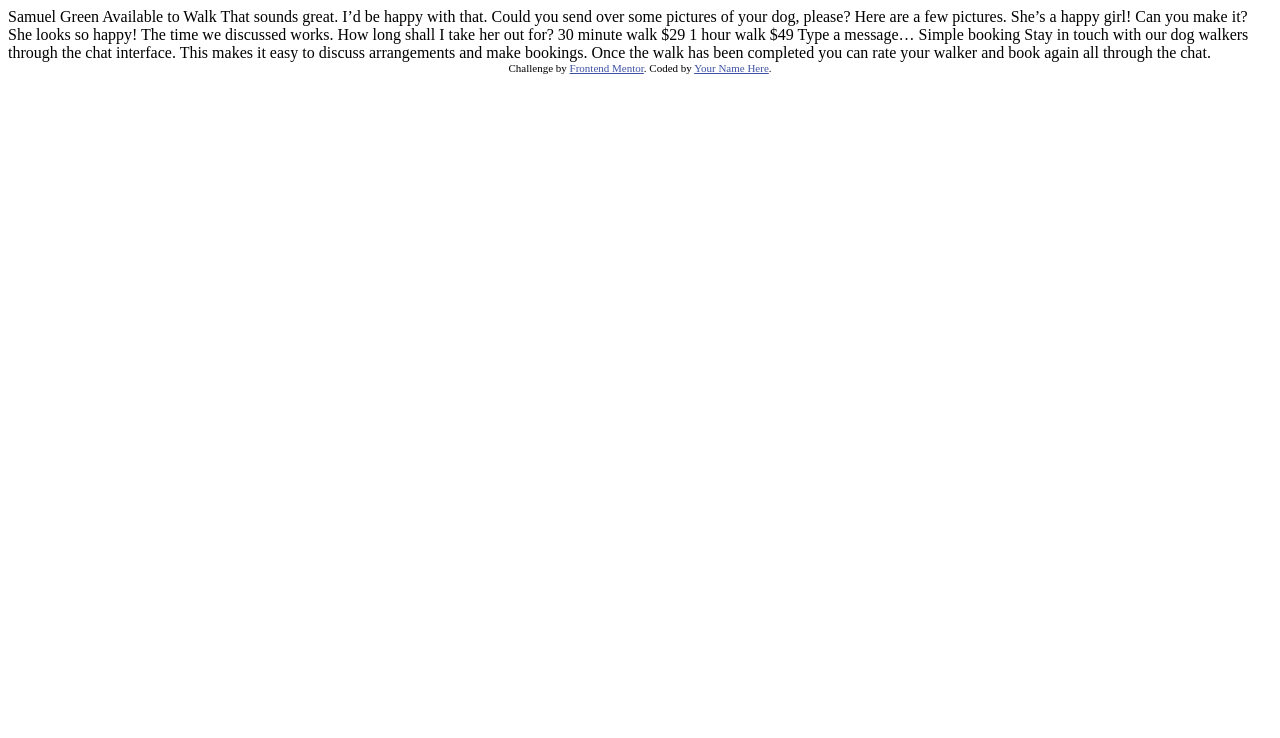
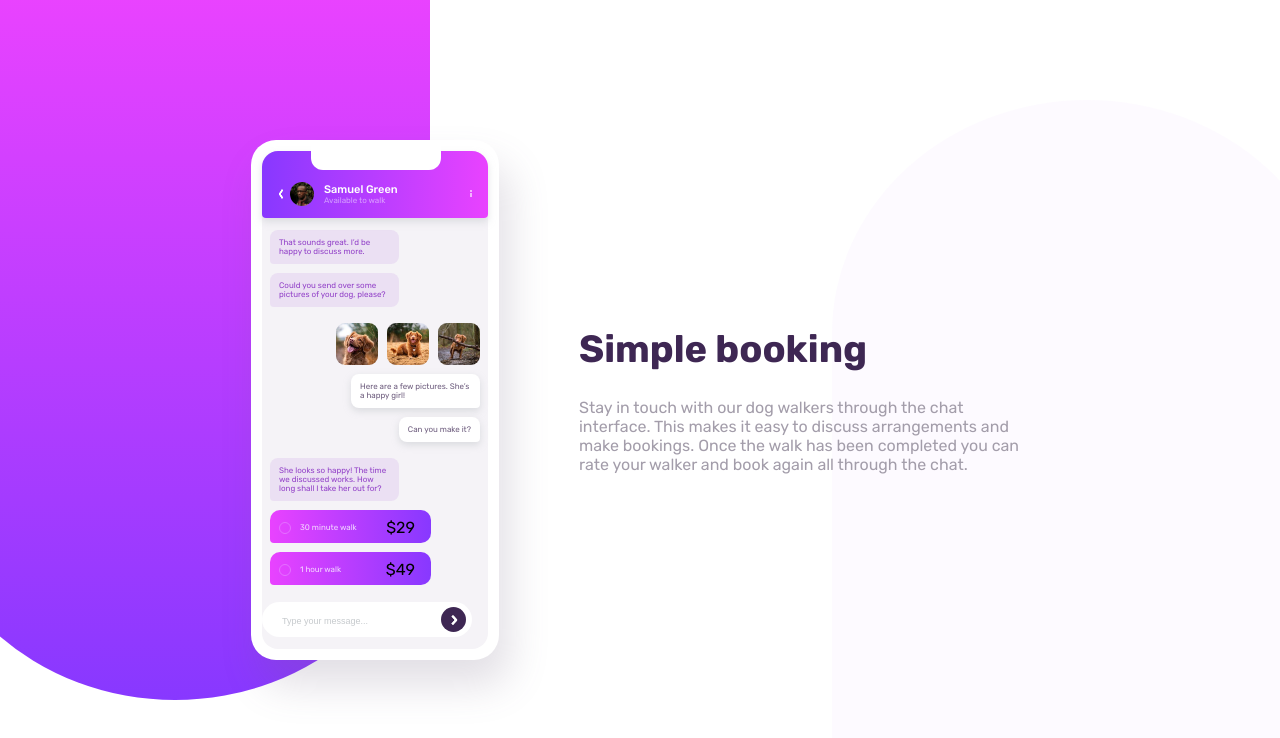
Before and after one commit to Just9krish/Chat-app-css-illustration-master, a plain HTML site: page index.html in a window 1280 px wide. Drawn offline with Linux system fonts and the light colour scheme.

Commit message:
finished

```diff
--- a/index.html
+++ b/index.html
@@ -1,51 +1,112 @@
 <!DOCTYPE html>
 <html lang="en">
+
 <head>
   <meta charset="UTF-8">
-  <meta name="viewport" content="width=device-width, initial-scale=1.0"> <!-- displays site properly based on user's device -->
+  <meta name="viewport" content="width=device-width, initial-scale=1.0">
+  <!-- displays site properly based on user's device -->
 
   <link rel="icon" type="image/png" sizes="32x32" href="./images/favicon-32x32.png">
-
+  <link rel="stylesheet" href="style.css">
   <title>Frontend Mentor | [Challenge Name Here]</title>
 
   <!-- Feel free to remove these styles or customise in your own stylesheet 👍 -->
   <style>
-    .attribution { font-size: 11px; text-align: center; }
-    .attribution a { color: hsl(228, 45%, 44%); }
+    .attribution {
+      font-size: 11px;
+      text-align: center;
+    }
+
+    .attribution a {
+      color: hsl(228, 45%, 44%);
+    }
   </style>
 </head>
+
 <body>
+  <div class="main">
+    <div class="app">
+      <div class="app-notch"></div>
 
-  Samuel Green
-  Available to Walk
+      <div class="app-background">
+        <div class="app-banner">
+          <div class="left-arrow"></div>
+          <div class="profile-pic"></div>
+          <div class="profile-name">
+            <h2>Samuel Green</h2>
+            <h3>Available to walk</h3>
+          </div>
+          <div class="click-for-more">
+            <div class="list">
+              <div class="square"></div>
+              <div class="square"></div>
+              <div class="square"></div>
+            </div>
+          </div>
+        </div>
 
-  That sounds great. I’d be happy with that.
+        <div class="app-chats">
+          <div class="chat chat-left">
+            <h4>That sounds great. I’d be happy to discuss more.</h4>
+          </div>
+          <div class="chat chat-left">
+            <h4>Could you send over some pictures of your dog, please?</h4>
+          </div>
 
-  Could you send over some pictures of your dog, please?
+          <div class="chat-imgs">
+            <div class="img img-1"></div>
+            <div class="img img-2"></div>
+            <div class="img img-3"></div>
+          </div>
 
-  Here are a few pictures. She’s a happy girl!
+          <div class="chat chat-right">
+            <h4>Here are a few pictures. She’s a happy girl!</h4>
+          </div>
+          <div class="chat chat-right">
+            <h4>Can you make it?</h4>
+          </div>
+          <div class="chat chat-left">
+            <h4>She looks so happy! The time we discussed works. How long shall I take her out for?</h4>
+          </div>
 
-  Can you make it?
+          <div class="chat chat-price">
+            <div class="right-btn">
+              <div class="radio"></div>
+            </div>
+            <div class="duration">
+              <h4>30 minute walk</h4>
+            </div>
+            <div class="price">$29</div>
+          </div>
 
-  She looks so happy! The time we discussed works. How long shall I take her out for?
+          <div class="chat chat-price">
+            <div class="right-btn">
+              <div class="radio"></div>
+            </div>
+            <div class="duration">
+              <h4>1 hour walk</h4>
+            </div>
+            <div class="price">$49</div>
+          </div>
+        </div>
 
-  30 minute walk
-  $29
+        <div class="submit">
+          <input type="text" class="submit-input" placeholder="Type your message... ">
+          <div class="submit-btn">
+            <div class="right-arrow"></div>
+          </div>
+        </div>
+      </div>
+    </div>
 
-  1 hour walk
-  $49
 
-  Type a message…
-
-  Simple booking
-
-  Stay in touch with our dog walkers through the chat interface. This makes it easy to
-  discuss arrangements and make bookings. Once the walk has been completed you can rate
-  your walker and book again all through the chat.
-
-  <div class="attribution">
-    Challenge by <a href="https://www.frontendmentor.io?ref=challenge" target="_blank">Frontend Mentor</a>.
-    Coded by <a href="#">Your Name Here</a>.
+  <main>
+    <h1>Simple booking</h1>
+    <p>Stay in touch with our dog walkers through the chat interface. This makes it easy to
+      discuss arrangements and make bookings. Once the walk has been completed you can rate
+      your walker and book again all through the chat.</p>
+  </main>
   </div>
 </body>
+
 </html>
--- /dev/null
+++ b/style.css
@@ -0,0 +1,419 @@
+@import url("https://fonts.googleapis.com/css2?family=Rubik:wght@400;500;700&display=swap");
+
+:root {
+  --Pale-Violet: hsl(
+    276,
+    100%,
+    81%
+  ); /* (sub-heading at the top of the app UI) */
+  --Moderate-Violet: hsl(276, 55%, 52%); /*  (chat on the left) */
+  --Desaturated-Dark-Violet: hsl(271, 15%, 43%); /* (chat on the right) */
+  --Grayish-Blue: hsl(206, 6%, 79%); /* (placeholder text) */
+  --Dark-Grayish-Violet: hsl(270, 7%, 64%); /* (paragraph) */
+
+  /* Grediant */
+
+  --Light-Magenta: hsl(293, 100%, 63%);
+  --Light-Violet: hsl(264, 100%, 61%);
+
+  /* Secondary color */
+
+  --White: hsl(0, 0%, 100%);
+  --Light-Grayish-Violet: hsl(270, 20%, 96%); /* (app background) */
+  --Very-Dark-Desaturated-Violet: hsl(
+    271,
+    36%,
+    24%
+  ); /* (submit button background) */
+  --Very-Light-Magenta: hsl(289, 100%, 72%); /* (radio button outline) */
+}
+
+* {
+  margin: 0;
+  padding: 0;
+  box-sizing: border-box;
+}
+
+body {
+  font-family: "Rubik", sans-serif;
+  font-size: 16px;
+}
+
+main {
+  text-align: center;
+}
+
+h1 {
+  font-size: 38px;
+  color: var(--Very-Dark-Desaturated-Violet);
+  margin-bottom: 26px;
+}
+
+p {
+  color: var(--Dark-Grayish-Violet);
+  /* line-height: 1.75; */
+}
+
+/* Layouts */
+
+.main {
+  position: relative;
+  overflow: hidden;
+  display: flex;
+  justify-content: center;
+  align-items: center;
+  flex-direction: column;
+  min-height: 100vh;
+  padding: 64px 30px;
+}
+
+.main::before {
+  content: "";
+  background: linear-gradient(hsl(293, 100%, 63%), hsl(264, 100%, 61%));
+  position: absolute;
+  top: 0;
+  right: 50%;
+  width: 375px;
+  height: 544px;
+  z-index: -1;
+  border-radius: 0 0 100% 0%/ 0 0 40% 0%;
+}
+
+.main::after {
+  content: "";
+  background: hsl(276, 100%, 81%, 0.05);
+  position: absolute;
+  bottom: 0px;
+  left: 50%;
+  height: 544px;
+  width: 376px;
+  z-index: -1;
+  border-radius: 100% 0% 0% 0%/ 50% 0% 0% 0%;
+}
+
+.app {
+  position: relative;
+  margin-bottom: 67px;
+  border-radius: 25px;
+  width: 248px;
+  height: 520px;
+  padding: 11px;
+  box-shadow: 10px 25px 40px hsl(271, 15%, 43%, 0.2);
+  background-color: var(--White);
+}
+
+.app-notch {
+  position: absolute;
+  top: 0;
+  left: 60px;
+  z-index: 1;
+  background-color: var(--White);
+  border-radius: 0 0 12px 12px;
+  width: 130px;
+  height: 30px;
+}
+
+.app-background {
+  position: relative;
+  width: 100%;
+  height: 100%;
+  background-color: var(--Light-Grayish-Violet);
+  border-radius: 16px;
+}
+
+.app-banner {
+  background: linear-gradient(
+    0.25turn,
+    hsl(264, 100%, 61%),
+    hsl(293, 100%, 63%)
+  );
+  border-radius: 16px 16px 4px 4px;
+  box-shadow: 0px 4px 7px 0px hsl(206, 6%, 79%, 0.5);
+  display: grid;
+  grid-template-areas: "box-a box-b box-c box-d";
+  grid-template-columns: 3px 25px auto auto;
+  grid-column-gap: 9px;
+  align-items: center;
+  width: 100%;
+  height: 67px;
+  padding: 31px 16px 13px 16px;
+}
+
+h2 {
+  font-size: 11px;
+  font-weight: 500;
+  color: var(--White);
+}
+
+h3 {
+  font-size: 8px;
+  font-weight: 400;
+  color: hsl(0, 0%, 100%, 0.5);
+}
+
+.left-arrow {
+  grid-area: box-a;
+  display: inline-block;
+  transform: scale(0.65, 1) rotate(135deg);
+  border: solid var(--White);
+  border-width: 0 3px 3px 0;
+  border-radius: 17%;
+  padding: 2.5px;
+}
+
+.profile-pic {
+  grid-area: box-b;
+  background-image: url(./images/avatar.jpg);
+  width: 24px;
+  height: 24px;
+  background-repeat: no-repeat;
+  background-size: contain;
+  border-radius: 50%;
+}
+
+.profile-name {
+  grid-area: box-c;
+}
+
+.click-for-more {
+  grid-area: box-d;
+}
+
+.list {
+  display: flex;
+  flex-direction: column;
+  align-items: flex-end;
+}
+
+.square {
+  background-color: hsl(0, 0%, 100%, 0.6);
+  width: 2px;
+  height: 2px;
+  margin-bottom: 0.5px;
+}
+
+.app-chats {
+  display: flex;
+  flex-direction: column;
+  padding: 12px 8px;
+}
+
+h4 {
+  font-size: 8px;
+  font-weight: 400;
+}
+
+.chat {
+  padding: 8px 9px;
+  margin-bottom: 9px;
+}
+
+.chat-left {
+  border-radius: 8px 8px 8px 4px;
+  max-width: 129px;
+  background-color: hsl(276, 55%, 52%, 0.1);
+}
+
+.chat-left h4 {
+  color: var(--Moderate-Violet);
+}
+
+.chat-imgs {
+  display: grid;
+  grid-template-areas: "box-a box-b box-c";
+  grid-column-gap: 9px;
+  margin-top: 7px;
+  margin-bottom: 9px;
+  align-self: flex-end;
+}
+
+.img-1 {
+  grid-area: box-a;
+  background-image: url(./images/dog-image-1.jpg);
+}
+
+.img-2 {
+  grid-area: box-b;
+  background-image: url(./images/dog-image-2.jpg);
+}
+
+.img-3 {
+  grid-area: box-c;
+  background-image: url(./images/dog-image-3.jpg);
+}
+
+.img {
+  border-radius: 9px;
+  width: 42px;
+  height: 42px;
+  background-repeat: no-repeat;
+  background-size: contain;
+}
+
+.chat-right {
+  align-self: flex-end;
+  box-shadow: 0px 3px 6px 0.5px hsl(206, 6%, 79%, 0.5);
+  border-radius: 8px 8px 4px 8px;
+  max-width: 129px;
+  background-color: hsl(0, 0%, 100%);
+}
+
+.chat-right h4 {
+  color: var(--Desaturated-Dark-Violet);
+}
+
+.chat:nth-of-type(5) {
+  margin-bottom: 16px;
+}
+
+.chat-price {
+  display: grid;
+  grid-template-areas: "box-a box-b box-c";
+  grid-template-columns: 21px auto auto;
+  align-items: center;
+  border-radius: 10px 10px 10px 4px;
+  width: 161px;
+  height: 33px;
+  padding-right: 16px;
+  background: linear-gradient(
+    0.25turn,
+    hsl(293, 100%, 63%),
+    hsl(264, 100%, 61%)
+  );
+}
+
+.chat-price h4 {
+  color: hsl(0, 0%, 100%, 0.8);
+}
+
+.radio {
+  border: 1px solid hsl(289, 100%, 72%);
+  border-radius: 50%;
+  width: 12px;
+  height: 12px;
+}
+.price {
+  justify-self: self-end;
+}
+
+h5 {
+  color: var(--White);
+  font-size: 14px;
+}
+
+.submit {
+  position: absolute;
+  bottom: 12px;
+}
+
+.submit-input {
+  border: none;
+  border-radius: 25px;
+  width: 210px;
+  height: 35px;
+  padding-left: 20px;
+}
+
+::placeholder {
+  color: hsl(206, 6%, 79%);
+  font-size: 9px;
+}
+
+.submit-btn {
+  position: absolute;
+  right: 6px;
+  bottom: 5px;
+  display: flex;
+  justify-content: center;
+  align-items: center;
+  border-radius: 50%;
+  width: 25px;
+  height: 25px;
+  background-color: hsl(271, 36%, 24%);
+}
+
+.right-arrow {
+  grid-area: box-a;
+  transform: scale(0.9, 1) rotate(135deg);
+  display: inline-block;
+  margin-right: 2px;
+  border: solid white;
+  border-radius: 20%;
+  border-width: 3px 0px 0px 3px;
+  padding: 2.5px;
+}
+
+/* Media quries start */
+
+@media only screen and (min-width: 600) {
+  .main {
+    padding: 65px 70px;
+  }
+}
+
+@media screen and (min-width: 740px) {
+  .main {
+    padding: 64px 60px;
+  }
+  .main::before {
+    height: 630px;
+    width: 50%;
+    top: 0px;
+    left: 0;
+    border-radius: 0% 0% 100% 0% / 0% 0% 40% 0%;
+  }
+  .main::after {
+    height: 630px;
+    width: 50%;
+    bottom: 0px;
+    left: 65%;
+    border-radius: 100% 0% 0% 0% / 40% 0% 0% 0%;
+  }
+}
+
+@media screen and (min-width: 1000px) {
+  .main {
+    position: relative;
+    overflow-x: hidden;
+    display: flex;
+    flex-direction: row;
+    justify-content: center;
+    align-items: center;
+    min-height: 100vh;
+    width: 100%;
+    padding: 50px 80px;
+  }
+
+  main {
+    margin-left: 80px;
+    text-align: left;
+    width: 450px;
+  }
+
+  .app {
+    margin-bottom: 0px;
+  }
+  .main::before {
+    height: 700px;
+    width: 510px;
+    left: -80px;
+    border-radius: 0% 0% 60% 60% / 0% 0% 40% 40%;
+  }
+  .main::after {
+    height: 700px;
+    width: 510px;
+    border-radius: 60% 60% 0% 0% / 40% 40% 0% 0%;
+  }
+}
+
+@media screen and (min-width: 1400px) {
+  .main {
+    padding: 148px 240px 148px 25%;
+  }
+  main {
+    margin-left: 120px;
+  }
+  .main::after {
+    left: 77%;
+  }
+}
```
Also changed, not shown: 1 other file.
